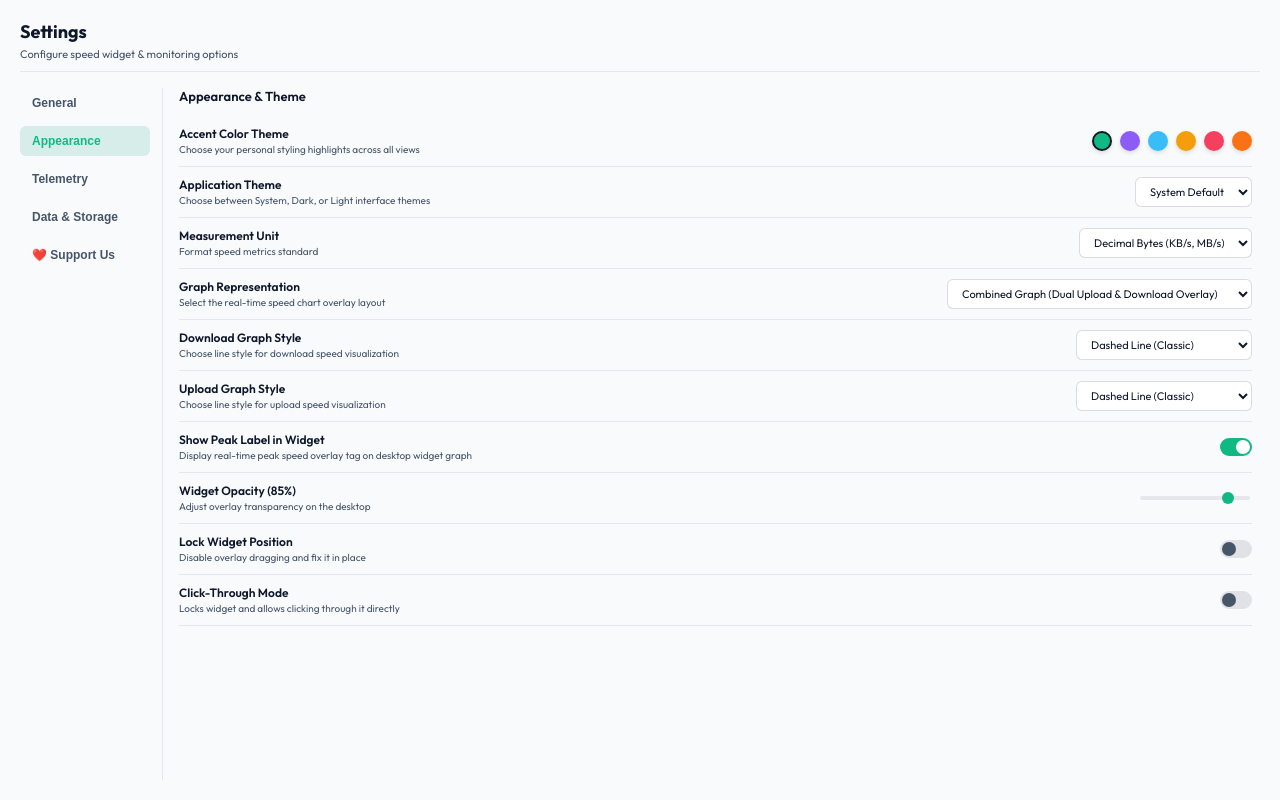
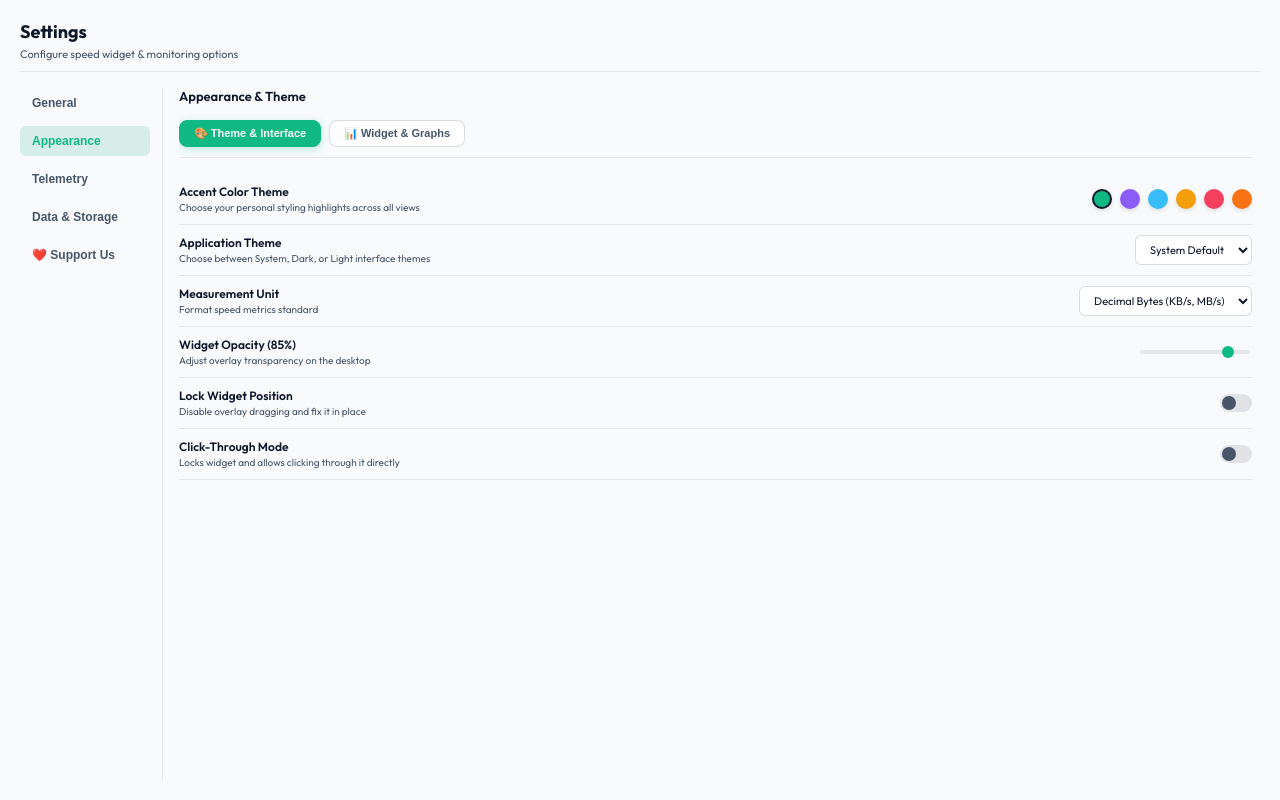
Before and after one commit to iharshraj1123/modern-internet-speed-meter, a SvelteKit app: page /settings in a window 1280 px wide. Both pictures are taken after a click on the button "Appearance". Built offline with nearby package versions, Linux system fonts and the light colour scheme.

Commit message:
Organize Appearance settings into Theme & Interface vs Widget & Graphs sub-tabs

```diff
--- a/src/routes/settings/+page.svelte
+++ b/src/routes/settings/+page.svelte
@@ -5,6 +5,7 @@
   import { settings, ACCENT_COLORS } from "../../lib/settingsStore";
 
   let activeTab = $state("general");
+  let appearanceSubTab = $state("theme"); // 'theme' or 'graph'
   let autostartEnabled = $state(false);
   let clearSuccess = $state(false);
 
@@ -279,6 +280,24 @@
         <section class="section">
           <h2>Appearance & Theme</h2>
 
+          <div class="sub-tab-bar">
+            <button
+              class="sub-tab-btn"
+              class:active={appearanceSubTab === 'theme'}
+              onclick={() => appearanceSubTab = 'theme'}
+            >
+              🎨 Theme & Interface
+            </button>
+            <button
+              class="sub-tab-btn"
+              class:active={appearanceSubTab === 'graph'}
+              onclick={() => appearanceSubTab = 'graph'}
+            >
+              📊 Widget & Graphs
+            </button>
+          </div>
+
+          {#if appearanceSubTab === 'theme'}
             <div class="setting-item">
               <div class="setting-info">
                 <label>Accent Color Theme</label>
@@ -332,6 +351,55 @@
               </select>
             </div>
 
+            <div class="setting-item">
+              <div class="setting-info">
+                <label for="opacity">Widget Opacity ({Math.round($settings.opacity * 100)}%)</label>
+                <span>Adjust overlay transparency on the desktop</span>
+              </div>
+              <input
+                id="opacity"
+                type="range"
+                min="0.1"
+                max="1.0"
+                step="0.05"
+                value={$settings.opacity}
+                oninput={(e) => updateSetting("opacity", parseFloat(e.target.value))}
+                class="range-input"
+              />
+            </div>
+
+            <div class="setting-item">
+              <div class="setting-info">
+                <label for="widgetLocked">Lock Widget Position</label>
+                <span>Disable overlay dragging and fix it in place</span>
+              </div>
+              <label class="switch">
+                <input
+                  id="widgetLocked"
+                  type="checkbox"
+                  checked={$settings.locked}
+                  onchange={(e) => updateSetting("locked", e.target.checked)}
+                />
+                <span class="slider"></span>
+              </label>
+            </div>
+
+            <div class="setting-item">
+              <div class="setting-info">
+                <label for="clickThrough">Click-Through Mode</label>
+                <span>Locks widget and allows clicking through it directly</span>
+              </div>
+              <label class="switch">
+                <input
+                  id="clickThrough"
+                  type="checkbox"
+                  checked={$settings.clickThrough}
+                  onchange={(e) => updateSetting("clickThrough", e.target.checked)}
+                />
+                <span class="slider"></span>
+              </label>
+            </div>
+          {:else if appearanceSubTab === 'graph'}
             <div class="setting-item">
               <div class="setting-info">
                 <label for="graphType">Graph Representation</label>
@@ -398,55 +466,7 @@
                 <span class="slider"></span>
               </label>
             </div>
-
-          <div class="setting-item">
-            <div class="setting-info">
-              <label for="opacity">Widget Opacity ({Math.round($settings.opacity * 100)}%)</label>
-              <span>Adjust overlay transparency on the desktop</span>
-            </div>
-            <input
-              id="opacity"
-              type="range"
-              min="0.1"
-              max="1.0"
-              step="0.05"
-              value={$settings.opacity}
-              oninput={(e) => updateSetting("opacity", parseFloat(e.target.value))}
-              class="range-input"
-            />
-          </div>
-
-          <div class="setting-item">
-            <div class="setting-info">
-              <label for="widgetLocked">Lock Widget Position</label>
-              <span>Disable overlay dragging and fix it in place</span>
-            </div>
-            <label class="switch">
-              <input
-                id="widgetLocked"
-                type="checkbox"
-                checked={$settings.locked}
-                onchange={(e) => updateSetting("locked", e.target.checked)}
-              />
-              <span class="slider"></span>
-            </label>
-          </div>
-
-          <div class="setting-item">
-            <div class="setting-info">
-              <label for="clickThrough">Click-Through Mode</label>
-              <span>Locks widget and allows clicking through it directly</span>
-            </div>
-            <label class="switch">
-              <input
-                id="clickThrough"
-                type="checkbox"
-                checked={$settings.clickThrough}
-                onchange={(e) => updateSetting("clickThrough", e.target.checked)}
-              />
-              <span class="slider"></span>
-            </label>
-          </div>
+          {/if}
         </section>
 
       {:else if activeTab === 'telemetry'}
@@ -842,7 +862,39 @@
     font-size: 13px;
     font-weight: 600;
     color: var(--text-primary);
-    margin: 0 0 12px 0;
+    margin: 0 0 16px 0;
+  }
+
+  .sub-tab-bar {
+    display: flex;
+    gap: 8px;
+    margin-bottom: 16px;
+    padding-bottom: 10px;
+    border-bottom: 1px solid var(--border-color);
+  }
+
+  .sub-tab-btn {
+    background: var(--input-bg);
+    border: 1px solid var(--input-border);
+    color: var(--text-secondary);
+    padding: 6px 14px;
+    border-radius: 8px;
+    font-size: 11px;
+    font-weight: 600;
+    cursor: pointer;
+    transition: all 0.2s ease;
+  }
+
+  .sub-tab-btn:hover {
+    background: var(--btn-bg);
+    color: var(--text-primary);
+  }
+
+  .sub-tab-btn.active {
+    background: var(--accent-emerald);
+    color: #ffffff;
+    border-color: var(--accent-emerald);
+    box-shadow: 0 2px 8px rgba(16, 185, 129, 0.25);
   }
 
   .setting-item {
```
Lines whose indentation alone changed are shown as unchanged.
